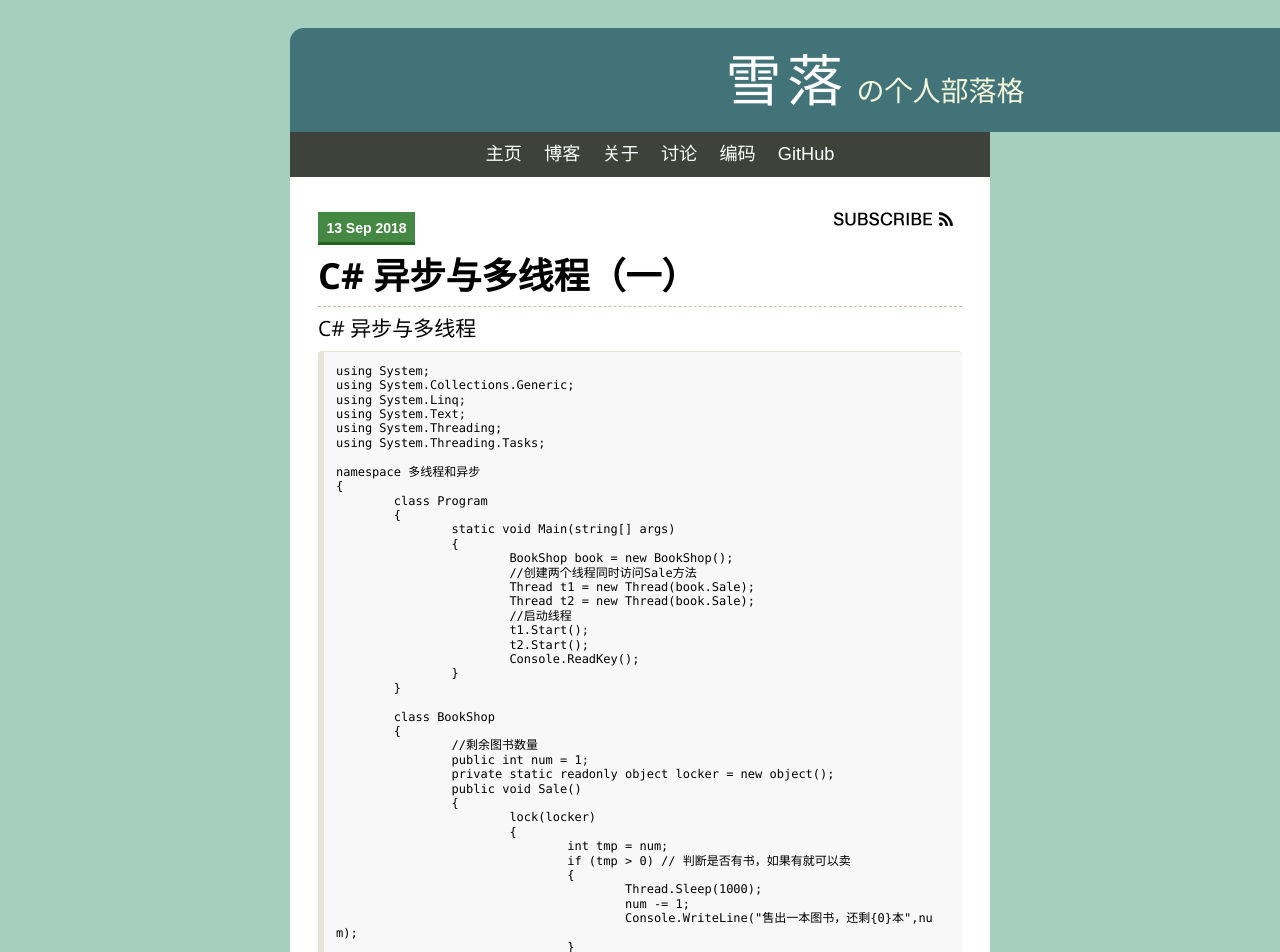
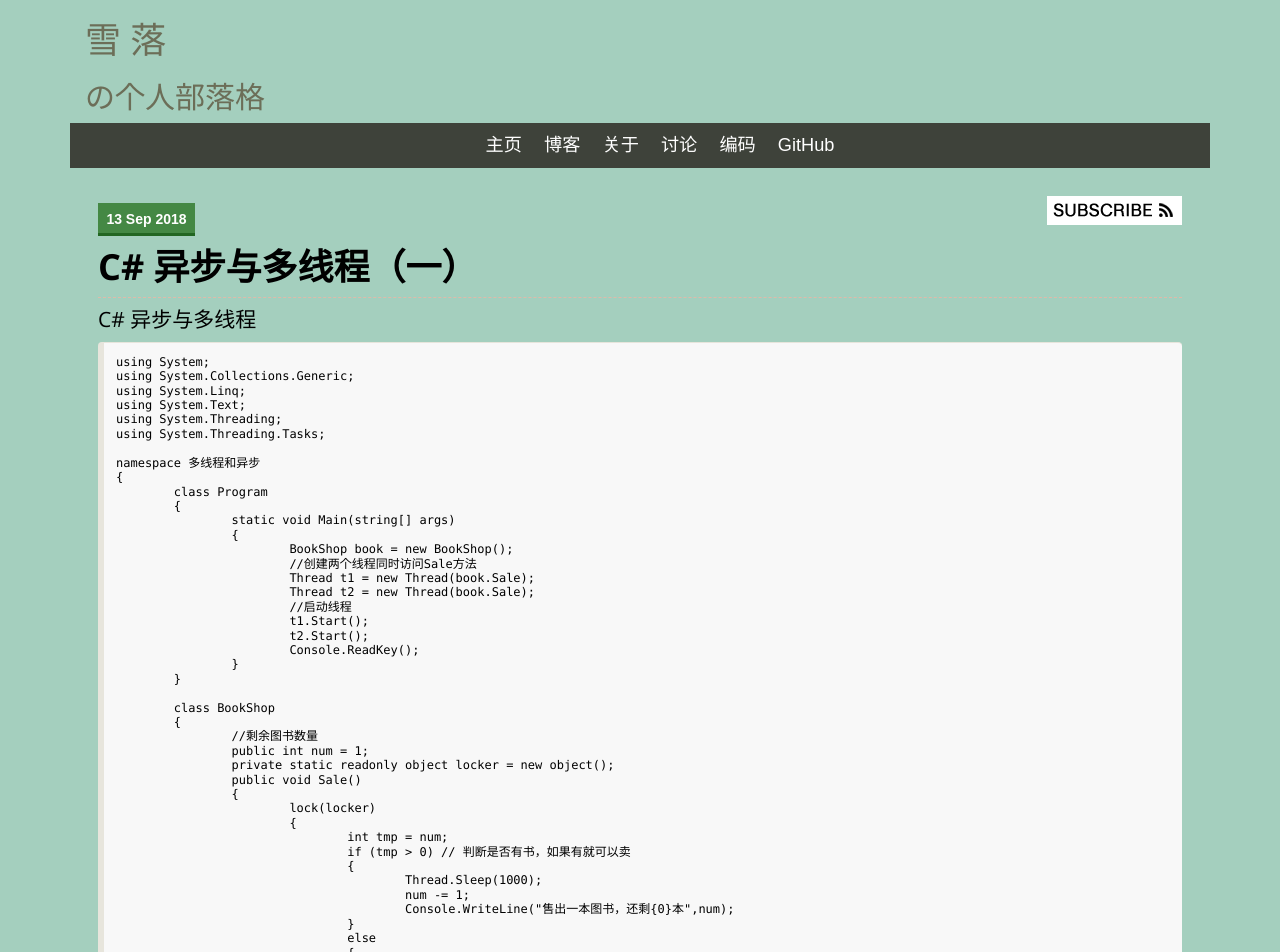
Before and after one commit to Rinaloving/Rinaloving.github.io, a Jekyll site: the page built from blog.html, in a window 1280 px wide. Shown: the top 952 px of the page. Built offline with Jekyll 4.4.1, drawn with Linux system fonts in a browser that asks for light colours.

Commit message:
更新博客样式

```diff
--- a/_includes/master.html
+++ b/_includes/master.html
@@ -11,8 +11,8 @@
     <link rel='alternate' type='application/rss+xml' href='http://feeds.feedburner.com/JoinTheConversation' />
   </head>
   <body id="page-top">
-    <div id='wrapper' class="container">
-      <div id='header' class="container">
+    <div id='' class="container">
+      <div id='' class="container">
         <h1>雪 落</h1>
         <h2>の个人部落格</h2>
       </div>
--- a/blog.html
+++ b/blog.html
@@ -4,7 +4,7 @@ title: Blog
 full_posts: 5
 ---
 
-<a href='http://feeds.feedburner.com/JoinTheConversation' class='float-right'><img src='/images/subscribe.png' alt='Subscribe to XML Feed'/></a>
+<a href='' class='float-right'><img src='/images/subscribe.png' alt='Subscribe to XML Feed'/></a>
 
 {% for post in site.posts %}
   {% if forloop.index < page.full_posts %}
```
